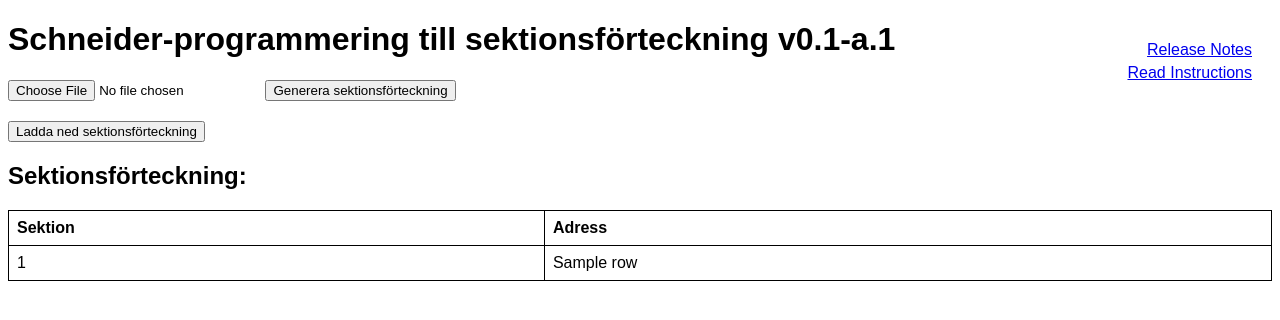
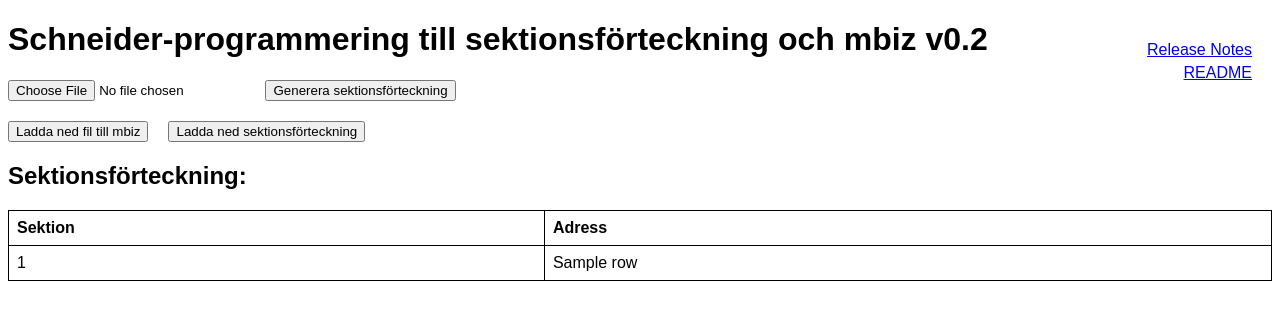
Before and after one commit to samuelkax/sektionsforteckning, a Flask app: template templates/index.html in a window 1280 px wide. Shown: the top 320 px of the page. Run offline with Flask 3, Linux system fonts and the light colour scheme; the template is opened without the code that fills it: most values are stand-ins (such as "Sample title", 1, 10 or a date in 2020).

Commit message:
Uppdaterat till v0.2 med möjlighet till skapande av fil för mbiz-import

```diff
--- a/app.py
+++ b/app.py
@@ -1,7 +1,6 @@
 from flask import Flask, render_template, request, send_file, redirect, url_for, Response, flash
+import pandas as pd
 import os
-import csv
-import io
 
 app = Flask(__name__)
 app.secret_key = 'your_secret_key'  # Required for flashing messages
@@ -16,70 +15,94 @@ os.makedirs(app.config['UPLOAD_FOLDER'], exist_ok=True)
 def allowed_file(filename):
     return '.' in filename and filename.rsplit('.', 1)[1].lower() in app.config['ALLOWED_EXTENSIONS']
 
-# Function to read invalid types from a text file
+# Read lookup data from device_types.txt
+# Den här funktionen läser filen som innehåller enheter till artikelnummer och objektskod
+def load_lookup():
+    lookup_artnr = {}
+    lookup_object_code = {}
+    try:
+        with open('device_types.txt', 'r') as file:
+            for line in file:
+                # Split the line into three parts: device_type, article_number, object_code
+                device_type, article_number, object_code = line.strip().split(';')
+                lookup_artnr[device_type] = article_number
+                lookup_object_code[device_type] = object_code
+    except FileNotFoundError:
+        print("Error: 'device_types.txt' not found.")
+    except ValueError:
+        print("Error: Incorrect formatting in 'device_types.txt'.")
+
+    return lookup_artnr, lookup_object_code
+
+# Function to read invalid types from the file
+# Den här funktionen läser filen som innehåller enheter som inte ska vara med i sektionsförteckningen
 def read_invalid_types(file_path):
     invalid_types = set()
-    with open(file_path, 'r', encoding='latin-1') as f:
-        for line in f:
-            invalid_types.add(line.strip())
+    try:
+        with open(file_path, 'r', encoding='latin-1') as f:
+            for line in f:
+                invalid_types.add(line.strip())
+    except FileNotFoundError:
+        print(f"Error: '{file_path}' not found.")
     return invalid_types
 
+# Function to process the CSV and make modifications
+def process_csv_mbiz(file_path, lookup_data_artnr, lookup_data_object_code):
+
+    # Skip the first few irrelevant rows (assuming actual data starts from row 12)
+    csv_data = pd.read_csv(file_path, sep=';', skiprows=11, encoding='ISO-8859-1', dtype={'Address': str})
+
+    # Rename the columns to match your input structure
+    csv_data.columns = ['Panel', 'Zone', 'Address', 'Device type', 'Input function', 'Protocol', 'Customer text']
+
+    # Create a DataFrame for mbizSheet (the output CSV)
+    mbiz_data = pd.DataFrame()
+
+    # Fill 'Antal' with the number '1'
+    mbiz_data['Antal'] = [1] * len(csv_data)
+
+    # Modify 'UNR/Adress' column by concatenating with '=H1' and add object code and address
+    mbiz_data['UNR/Adress'] = "=H1" + csv_data['Device type'].apply(lambda x: lookup_data_object_code.get(x, 'Not Found')) + csv_data['Address']
+
+    # Copy 'Sektionsnummer' from 'Zone'
+    mbiz_data['Sektionsnummer'] = csv_data['Zone']
+
+    # Copy 'Placering rum' from 'Customer text'
+    mbiz_data['Placering rum'] = csv_data['Customer text']
+
+    # Lookup the value in 'Device type' from 'device_types.txt' and fill 'Artikelnummer'
+    mbiz_data['Artikelnummer'] = csv_data['Device type'].apply(lambda x: lookup_data_artnr.get(x, 'Not Found'))
+
+    # Save the modified DataFrame to a new CSV
+    output_path = os.path.join(app.config['UPLOAD_FOLDER'], 'import_till_mbiz.csv')
+    mbiz_data.to_csv(output_path, index=False, sep=';')
+
+    return output_path
+
 # Function to process CSV data and return as a list of rows
-def process_csv(file_content, invalid_types):
-    processed_output = io.StringIO()
-    writer = csv.writer(processed_output, delimiter=';')
+def process_csv(file_path, invalid_types):
+    # Read the CSV content into a pandas DataFrame, skipping the first 12 rows
+    csv_data = pd.read_csv(file_path, sep=';', skiprows=11, encoding='ISO-8859-1', dtype={'Address': str})
 
-    # Initialize dictionary for grouping by zone
-    zone_dict = {}
+    # Rename the columns to match your input structure
+    csv_data.columns = ['Panel', 'Zone', 'Address', 'Device type', 'Input function', 'Protocol', 'Customer text']
 
-    # Read the CSV file from file_content
-    file_stream = io.StringIO(file_content.decode('latin-1'))  # Read file content using latin-1 encoding
-    reader = csv.reader(file_stream, delimiter=';')
+    # Filter out invalid device types
+    csv_data = csv_data[~csv_data['Device type'].isin(invalid_types)]
 
-    # Read and check the third row (after reading the first two rows)
-    next(reader, None)  # Read and ignore the first row (header)
-    next(reader, None)  # Read and ignore the second row
-    third_row = next(reader, None)  # Read the third row for checking
-    if third_row and third_row[0] != "Rapport konfiguration":
-        # Print the third row for debugging purposes
-        print(f"Third row found: {third_row}")
+    # Group by the 'Zone' and aggregate the addresses
+    sektionsforteckning = csv_data.groupby('Zone')['Address'].apply(list).reset_index()
 
-        # Return an error message including the third row content
-        return None, f"Error: The third row does not contain 'Rapport konfiguration'. Found: {third_row}"
+    # Apply the shorten_address_list function to each group
+    sektionsforteckning['Address'] = sektionsforteckning['Address'].apply(lambda x: ", ".join(shorten_address_list(x)))
 
-    # Skip rows 4 through 12
-    for _ in range(9):
-        next(reader, None)
+    # Save the processed sektionsforteckning DataFrame to a new CSV
+    output_path = os.path.join(app.config['UPLOAD_FOLDER'], 'sektionsforteckning.csv')
+    sektionsforteckning.to_csv(output_path, index=False, sep=';')
 
-    # Begin processing from the 13th row onwards
-    for row in reader:
-        if len(row) < 3:
-            continue  # Skip rows that don't have enough columns
-        zone = row[1].strip('"')
-        address = row[2].strip('"')
-        device_type = row[3].strip('"')
+    # Return the path to the saved CSV file
+    return output_path
 
-        # Check if device type is in the invalid types list
-        if device_type not in invalid_types:
-            if zone not in zone_dict:
-                zone_dict[zone] = []
-            zone_dict[zone].append(address)
-
-    # Collect the processed data into a list of rows
-    processed_rows = []
-    for zone, addresses in zone_dict.items():
-        if len(addresses) == 1:
-            processed_rows.append([zone, addresses[0]])
-        else:
-            addresses.sort()
-            ranges = shorten_address_list(addresses)
-            processed_rows.append([zone, ", ".join(ranges)])
-
-    # Write processed rows to the output CSV
-    for row in processed_rows:
-        writer.writerow(row)
-
-    return processed_rows, processed_output.getvalue()
 
 # Function to shorten the list of addresses
 def shorten_address_list(addresses):
@@ -106,36 +129,59 @@ def shorten_address_list(addresses):
 @app.route('/', methods=['GET', 'POST'])
 def index():
     if request.method == 'POST':
-        # Check if the post request has the file part
         if 'file' not in request.files:
             flash('No file part', 'error')
             return redirect(request.url)
 
         file = request.files['file']
         if file and allowed_file(file.filename):
-            # Load invalid types from text file
-            invalid_types = read_invalid_types(app.config['INVALID_TYPES_FILE'])
+            # Save the file to a temporary location
+            file_path = os.path.join(app.config['UPLOAD_FOLDER'], file.filename)
+            file.save(file_path)  # Save the uploaded file to a specific path
 
-            # Read the file content
-            file_content = file.read()  # Read file content as bytes
-            processed_rows, result_or_error = process_csv(file_content, invalid_types)
+            # Step 1: Check if the third row contains "Rapport konfiguration"
+            try:
+                # Read only the first 3 rows to check the third row content
+                first_rows = pd.read_csv(file_path, sep=';', nrows=3, header=None, skiprows=1, encoding='ISO-8859-1')
 
-            if processed_rows is None:
-                flash(result_or_error, 'error')
+                # Extract only the first column (where "Rapport konfiguration" should be)
+                second_row = first_rows.iloc[1, 0]  # Get the first column value from the third row
+
+                # Check if "Rapport konfiguration" is in the third row's first column
+                if "Rapport konfiguration" not in str(second_row):
+                    flash('Invalid file format: Det verkar inte vara en korrekt Schneider-fil. Den andra raden måste innehålla "Rapport konfiguration".', 'error')
+                    return redirect(request.url)
+            except Exception as e:
+                flash(f"Error reading the file: {str(e)}", 'error')
                 return redirect(request.url)
 
-            # Save the processed file to a temporary location
-            output_filename = os.path.join(app.config['UPLOAD_FOLDER'], 'sektionsforteckning.csv')
-            with open(output_filename, 'w', newline='', encoding='latin-1') as f:
-                f.write(result_or_error)
+            # Proceed with loading lookup data and processing the CSV files if the check passes
+            lookup_data_artnr, lookup_data_H1_type = load_lookup()  # Load device type data
+            invalid_types = read_invalid_types(app.config['INVALID_TYPES_FILE'])  # Load invalid types
 
-            return render_template('index.html', processed_rows=processed_rows, download_link=output_filename)
+            # Process first CSV (mbiz) with the saved file path and lookup data
+            output_import_to_mbiz_path = process_csv_mbiz(file_path, lookup_data_artnr, lookup_data_H1_type)
+
+            # Process second CSV (sektionsforteckning) with invalid types
+            output_sektionsforteckning_path = process_csv(file_path, invalid_types)
+
+            # Load the processed sektionsforteckning data to pass to the template
+            df_sektionsforteckning = pd.read_csv(output_sektionsforteckning_path, sep=';')
+            processed_rows = df_sektionsforteckning.values.tolist()
+
+            # Return the page with download links for both CSVs and the table data
+            return render_template('index.html',
+                                   download_links=[output_import_to_mbiz_path, output_sektionsforteckning_path],
+                                   processed_rows=processed_rows)
 
     return render_template('index.html')
 
+
+
+
 @app.route('/download/<path:filename>')
 def download_file(filename):
-    return send_file(filename, as_attachment=True, download_name='sektionsforteckning.csv')
+    return send_file(filename, as_attachment=True, download_name=os.path.basename(filename))
 
 @app.route('/readme')
 def readme():
--- a/templates/index.html
+++ b/templates/index.html
@@ -12,7 +12,7 @@
         table {
             width: 100%;
             border-collapse: collapse;
-            margin-top: 20px; /* Add some space before the table */
+            margin-top: 20px;
         }
         table, th, td {
             border: 1px solid black;
@@ -22,8 +22,10 @@
             text-align: left;
         }
         .download-button {
-            margin-top: 20px; /* Add space above the download button */
-            margin-bottom: 20px; /* Add space below the download button */
+            display: flex;
+            gap: 20px;
+            margin-top: 20px;
+            margin-bottom: 20px;
         }
         .error {
             color: red;
@@ -37,17 +39,21 @@
         }
         .links a {
             display: block;
-            margin-bottom: 5px; /* Space between the links */
+            margin-bottom: 5px;
+        }
+        .download-buttons {
+            display: flex;
+            gap: 20px;
         }
     </style>
 </head>
 <body>
-    <h1>Schneider-programmering till sektionsförteckning v0.1-a.1</h1>
+    <h1>Schneider-programmering till sektionsförteckning och mbiz v0.2</h1>
 
     <!-- Links to the README and Release Notes pages positioned in the upper right corner -->
     <div class="links">
         <a href="{{ url_for('release_notes') }}">Release Notes</a>
-        <a href="{{ url_for('readme') }}">Read Instructions</a>
+        <a href="{{ url_for('readme') }}">README</a>
     </div>
 
     <!-- Display flashed messages -->
@@ -67,8 +73,15 @@
     </form>
 
     {% if processed_rows %}
+    <!-- Download buttons for both processed files -->
     <div class="download-button">
-        <a href="{{ url_for('download_file', filename=download_link) }}">
+        <!-- Download link for import_till_mbiz.csv -->
+        <a href="{{ url_for('download_file', filename=download_links[0]) }}">
+            <button>Ladda ned fil till mbiz</button>
+        </a>
+
+        <!-- Download link for sektionsforteckning.csv -->
+        <a href="{{ url_for('download_file', filename=download_links[1]) }}">
             <button>Ladda ned sektionsförteckning</button>
         </a>
     </div>
--- a/templates/release_notes.html
+++ b/templates/release_notes.html
@@ -23,6 +23,10 @@
         <ul>
             <li>Feature 1: Ladda upp Schneider-programmering och skapa sektionsförteckning</li>
         </ul>
+        <p>Version 0.2 - Import till mbiz</p>
+        <ul>
+            <li>Feature tillagd: Generera csv-fil för import av enheter till mbiz</li>
+        </ul>
 
         <div class="back-link">
             <a href="/">&#8592; Tillbaka</a>
```
Also changed, not shown: device_types.txt (added, +22 -0 lines), templates/readme.html (+7 -3 lines).
